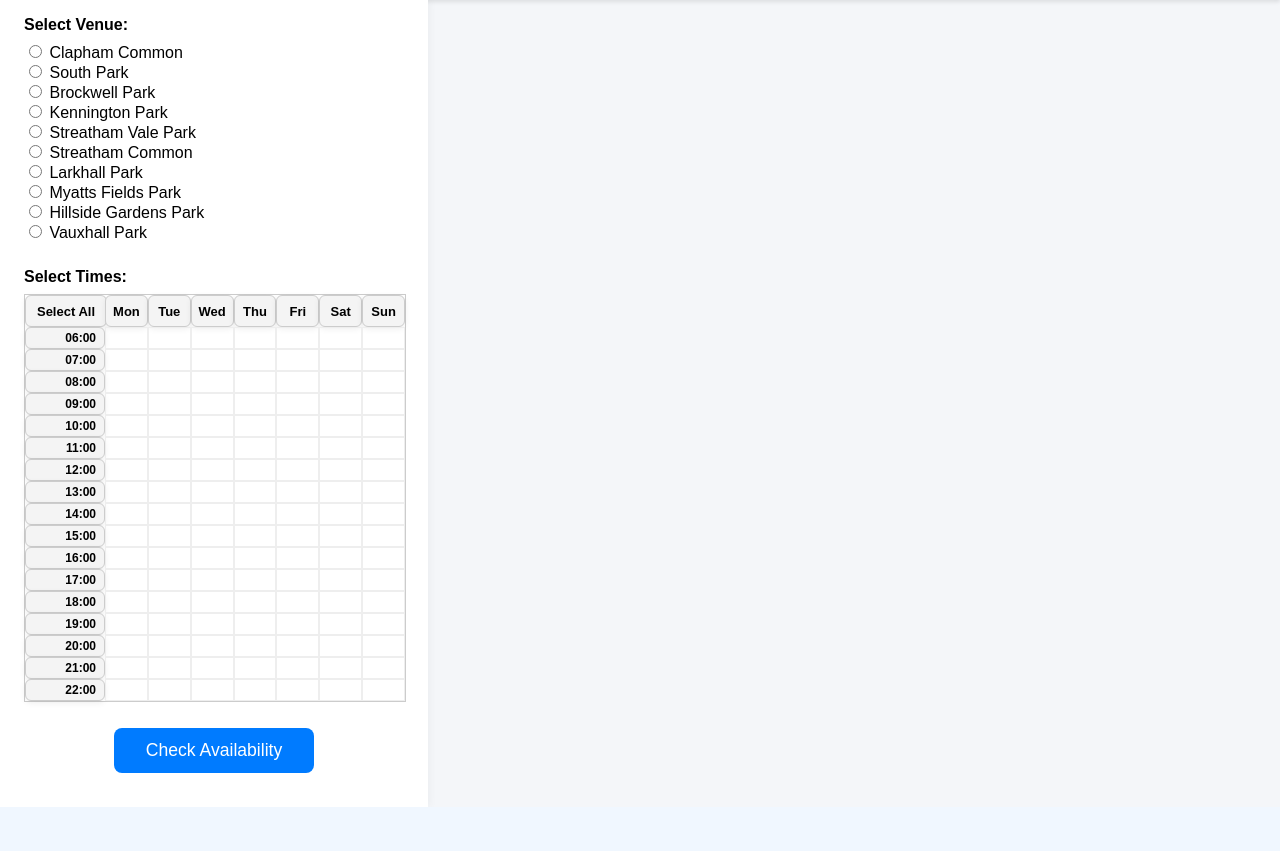
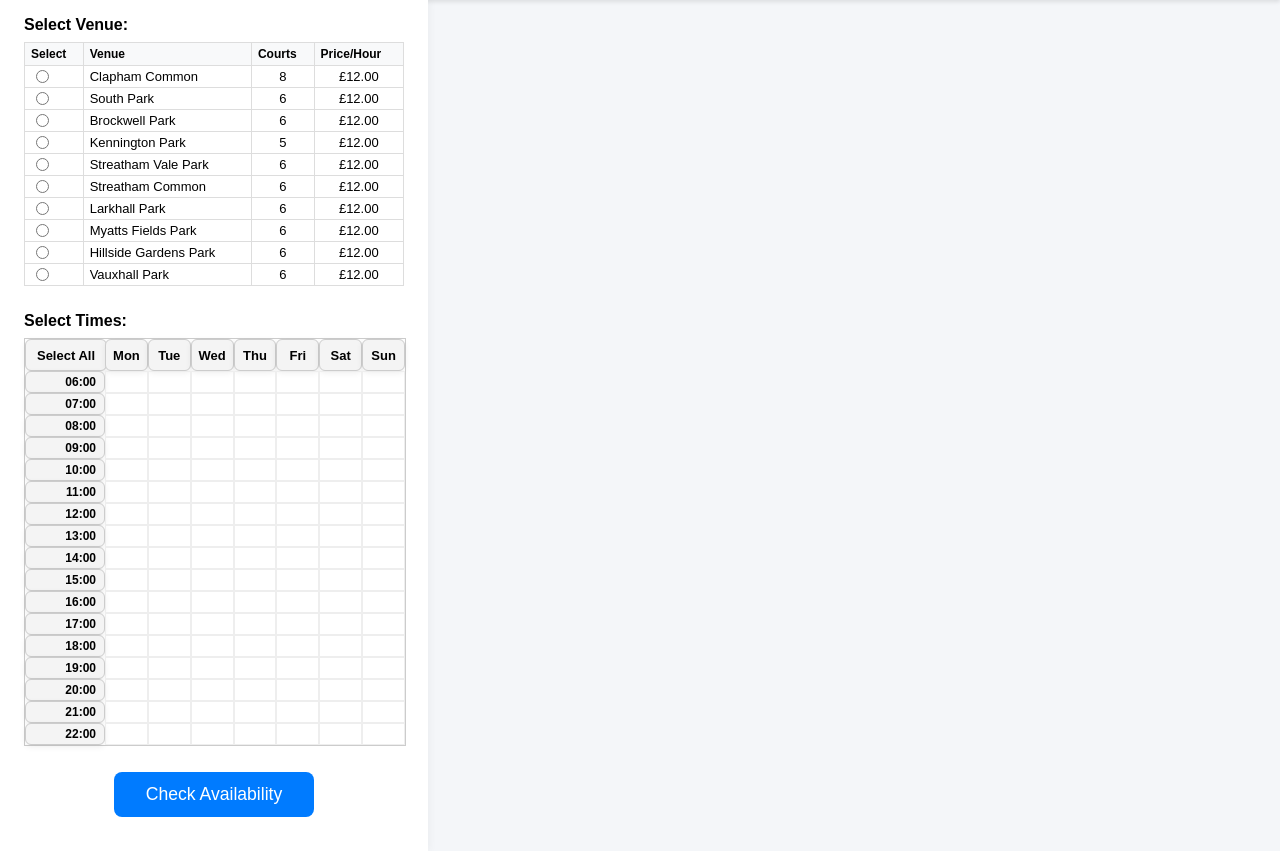
Before and after one commit to ggpettifer/tennis-availability-app, a FastAPI app: page / in a window 1280 px wide. Shown: the part 41-892 px from the top of the page. Before the commit the page ends 848 px from the top, so only its background shows below. Run offline with FastAPI, Linux system fonts and the light colour scheme.

Commit message:
provide court info

```diff
--- a/app.py
+++ b/app.py
@@ -10,19 +10,7 @@ import uvicorn
 from fastapi import Body
 from collections import defaultdict
 import asyncio
-
-VENUE_IDS = {
-    "Clapham Common": "2fb20762-62d1-4fc7-961c-f4404d4d1ae8",
-    "South Park": "af129600-b4f9-4f39-b181-698cacaad913",
-    "Brockwell Park": "03a2d315-2b9a-411d-8891-1bfde4cb4cf3",
-    "Kennington Park": "38f9b2bb-b840-45a9-9c6e-dc685f04ed25",
-    "Streatham Vale Park": "29dfbcd8-c72b-4629-ba93-212c3d73ee6a",
-    "Streatham Common": "5c1fcb26-be28-4ac4-932f-fc26e6207e90",
-    "Larkhall Park": "9bf5a08b-35a4-4d93-806f-09362d110ebe",
-    "Myatts Fields Park": "c7968b48-2c0c-4e2f-a2ae-850976a46f5e",
-    "Hillside Gardens Park": "e37baae4-39b1-47b0-bd81-b2cdbb6f7a8f",
-    "Vauxhall Park": "ed2c2180-e21f-494a-bf03-199755c45b64"
-}
+import json
 
 
 class TennisCourtAvailability:
@@ -40,8 +28,14 @@ class TennisCourtAvailability:
 
         @self.app.get("/venues")
         async def get_venues():
-            # Return a list of venue names and IDs
-            return [{"name": name, "id": vid} for name, vid in VENUE_IDS.items()]
+            # Read venue data from court_info.json
+            try:
+                with open("court_info.json", "r") as f:
+                    venues = json.load(f)
+                return venues
+            except Exception as e:
+                print("Error loading court_info.json: ", str(e))
+                return []
 
         @self.app.post("/availability")
         async def get_availability(payload: dict = Body(...)):
--- /dev/null
+++ b/court_info.json
@@ -0,0 +1,62 @@
+[
+    {
+        "name": "Clapham Common",
+        "id": "2fb20762-62d1-4fc7-961c-f4404d4d1ae8",
+        "numberOfCourts": 8,
+        "pricePerHour": 12.0
+    },
+    {
+        "name": "South Park",
+        "id": "af129600-b4f9-4f39-b181-698cacaad913",
+        "numberOfCourts": 6,
+        "pricePerHour": 12.0
+    },
+    {
+        "name": "Brockwell Park",
+        "id": "03a2d315-2b9a-411d-8891-1bfde4cb4cf3",
+        "numberOfCourts": 6,
+        "pricePerHour": 12.0
+    },
+    {
+        "name": "Kennington Park",
+        "id": "38f9b2bb-b840-45a9-9c6e-dc685f04ed25",
+        "numberOfCourts": 5,
+        "pricePerHour": 12.0
+    },
+    {
+        "name": "Streatham Vale Park",
+        "id": "29dfbcd8-c72b-4629-ba93-212c3d73ee6a",
+        "numberOfCourts": 6,
+        "pricePerHour": 12.0
+    },
+    {
+        "name": "Streatham Common",
+        "id": "5c1fcb26-be28-4ac4-932f-fc26e6207e90",
+        "numberOfCourts": 6,
+        "pricePerHour": 12.0
+    },
+    {
+        "name": "Larkhall Park",
+        "id": "9bf5a08b-35a4-4d93-806f-09362d110ebe",
+        "numberOfCourts": 6,
+        "pricePerHour": 12.0
+    },
+    {
+        "name": "Myatts Fields Park",
+        "id": "c7968b48-2c0c-4e2f-a2ae-850976a46f5e",
+        "numberOfCourts": 6,
+        "pricePerHour": 12.0
+    },
+    {
+        "name": "Hillside Gardens Park",
+        "id": "e37baae4-39b1-47b0-bd81-b2cdbb6f7a8f",
+        "numberOfCourts": 6,
+        "pricePerHour": 12.0
+    },
+    {
+        "name": "Vauxhall Park",
+        "id": "ed2c2180-e21f-494a-bf03-199755c45b64",
+        "numberOfCourts": 6,
+        "pricePerHour": 12.0
+    }
+]
--- a/static/script.js
+++ b/static/script.js
@@ -295,11 +295,37 @@ async function loadVenues() {
         const venueSection = document.getElementById('venue-selector');
         venueSection.innerHTML = '<label>Select Venue:</label>';
 
+        // Create table
+        const table = document.createElement('table');
+        table.className = 'venue-table';
+
+        // Create header
+        const thead = document.createElement('thead');
+        const headerRow = document.createElement('tr');
+        headerRow.innerHTML = `
+            <th>Select</th>
+            <th>Venue</th>
+            <th>Courts</th>
+            <th>Price/Hour</th>
+        `;
+        thead.appendChild(headerRow);
+        table.appendChild(thead);
+
+        // Create body
+        const tbody = document.createElement('tbody');
         venues.forEach(v => {
-            const div = document.createElement('div');
-            div.innerHTML = `<input type="radio" name="venue" value="${v.id}"> <span>${v.name}</span>`;
-            venueSection.appendChild(div);
+            const row = document.createElement('tr');
+            row.innerHTML = `
+                <td><input type="radio" name="venue" value="${v.id}"></td>
+                <td class="venue-name">${v.name}</td>
+                <td class="court-count">${v.numberOfCourts || 'N/A'}</td>
+                <td class="price">£${v.pricePerHour ? v.pricePerHour.toFixed(2) : 'N/A'}</td>
+            `;
+            tbody.appendChild(row);
         });
+        table.appendChild(tbody);
+
+        venueSection.appendChild(table);
     } catch (error) {
         console.error('Error loading venues:', error);
         alert('Failed to load venues');
--- a/static/style.css
+++ b/static/style.css
@@ -312,3 +312,43 @@ body {
   border-bottom: 1px solid #ccc;
   border-right: 1px solid #ccc;
 }
+
+/* Venue table styles */
+.venue-table {
+  width: 100%;
+  border-collapse: collapse;
+  margin-top: 8px;
+  font-size: 13px;
+}
+
+.venue-table th {
+  background: #f8f9fa;
+  font-weight: bold;
+  padding: 4px 6px;
+  border: 1px solid #ddd;
+  text-align: left;
+  font-size: 12px;
+}
+
+.venue-table td {
+  padding: 1px 6px;
+  border: 1px solid #ddd;
+  vertical-align: middle;
+}
+
+.venue-table tr:hover {
+  background: #f0f8ff;
+}
+
+.venue-table input[type="radio"] {
+  margin-right: 8px;
+}
+
+.venue-name {
+  font-weight: 500;
+}
+
+.court-count, .price {
+  text-align: center;
+  font-weight: 500;
+}
```
